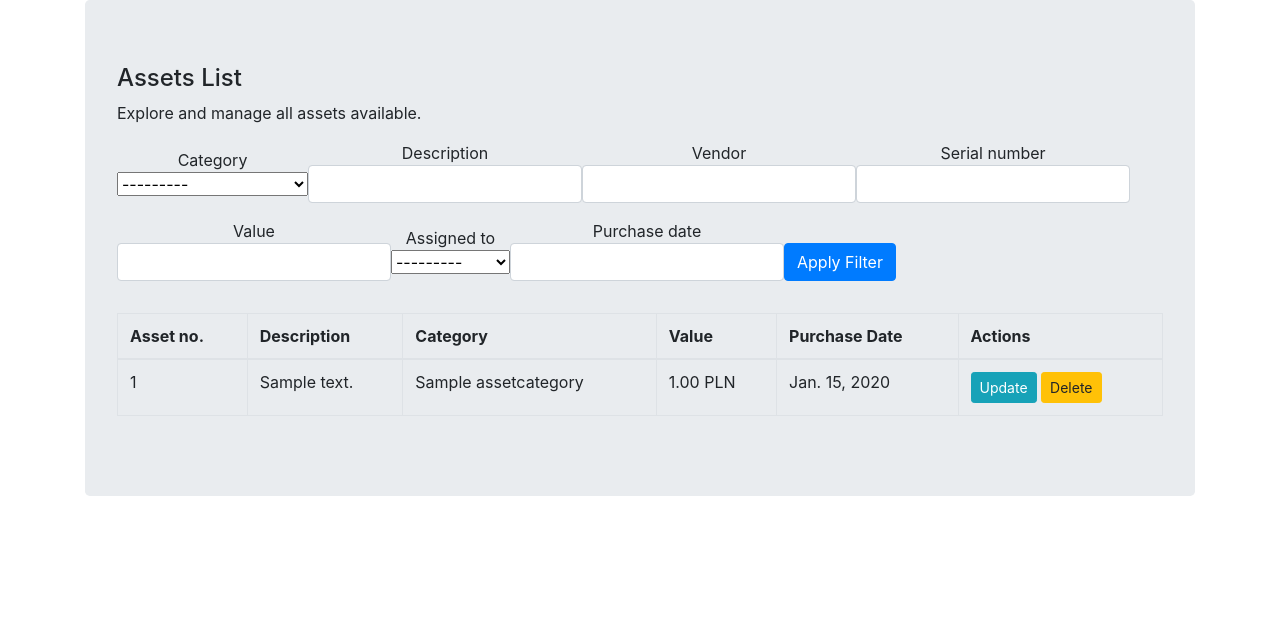
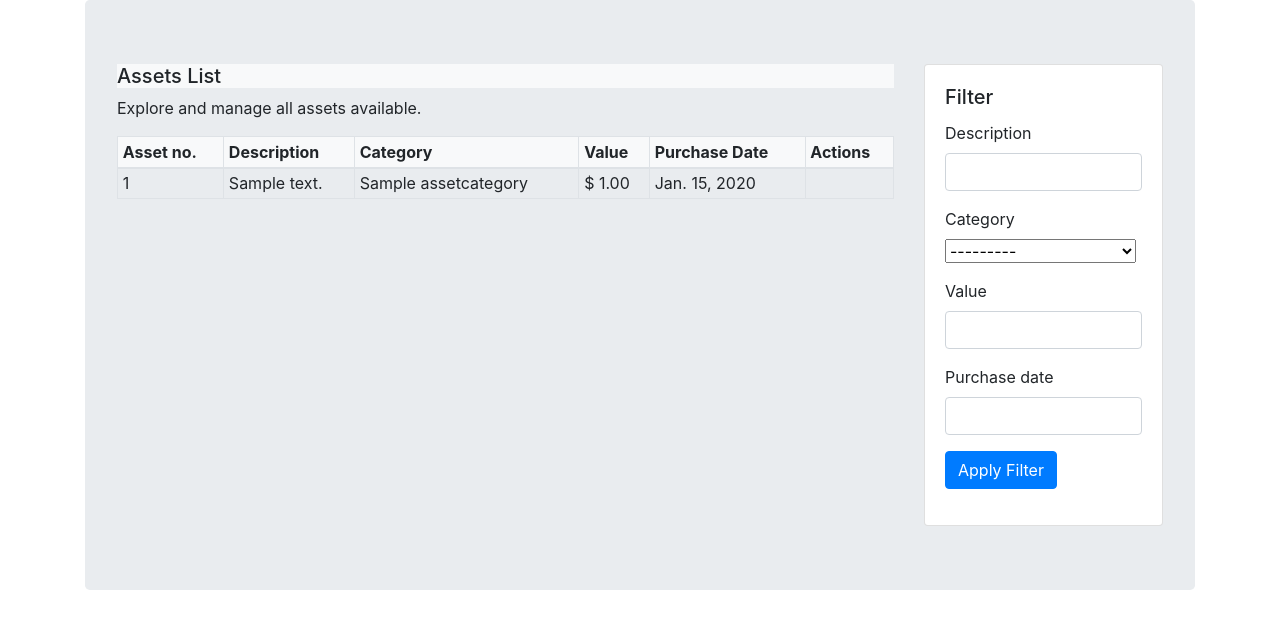
Before and after one commit to beatagliscinska/AssetGuardian, a Django app: page /assets/ in a window 1280 px wide. Shown: the part 56-685 px from the top of the page. Run offline with Django 5.2, Linux system fonts and the light colour scheme; tables that the repository leaves empty hold one stand-in row (values such as "Sample post"); some libraries are stand-ins or nearby versions.

Commit message:
Added updated assets view

```diff
--- a/viewer/templates/assets.html
+++ b/viewer/templates/assets.html
@@ -1,21 +1,16 @@
 {% extends "base.html" %}
 {% load crispy_forms_tags %}
 
-
 {% block content %}
+  <div class="row">
+    <div class="col-md-9">
       <div class="assets-list-header">
-    <h4>Assets List</h4>
+        <h5 class="bg-light">Assets List</h5>
         <p>Explore and manage all assets available.</p>
       </div>
 
-  <form method="get" class="form-inline">
-    {% csrf_token %}
-    {{ filter.form|crispy }}
-    <button type="submit" class="btn btn-primary mt-2">Apply Filter</button>
-  </form>
-
-  <table class="table table-bordered">
-    <thead>
+      <table class="table table-bordered table-sm"> <!-- Dodano klasę table-sm dla mniejszych wierszy -->
+        <thead class="bg-light"> <!-- Zmieniono klasę na bg-light dla delikatniejszego koloru tła nagłówków -->
           <tr>
             <th>Asset no.</th>
             <th>Description</th>
@@ -32,22 +27,52 @@
             <td>{{ asset.id }}</td>
             <td>{{ asset.description }}</td>
             <td>{{ asset.category.name }}</td>
-        <td>{{ asset.value }} PLN</td>
+            <td> $ {{ asset.value }}</td>
             <td>{{ asset.purchase_date }}</td>
             <td>
+              <div class="btn-group" role="group" aria-label="Asset actions">
+                {% if user.is_authenticated %}
                 <button type="submit" class="btn btn-info btn-sm" onclick="updateAsset(this)" data-id="{{ asset.id }}"> Update </button>
                 <button type="button" class="btn btn-warning btn-sm" onclick="deleteAsset(this)" data-id="{{ asset.id }}">Delete</button>
+                {% endif %}
+              </div>
             </td>
           </tr>
           {% endfor %}
         </tbody>
       </table>
+    </div>
+    <div class="col-md-3">
+      <div class="card">
+        <div class="card-body">
+          <h5 class="card-title">Filter</h5>
+          <form method="get">
+            {% csrf_token %}
+            <div class="form-group">
+              {{ filter.form.description|as_crispy_field }}
+            </div>
+            <div class="form-group">
+              {{ filter.form.category|as_crispy_field }}
+            </div>
+            <div class="form-group">
+              {{ filter.form.value|as_crispy_field }}
+            </div>
+            <div class="form-group">
+              {{ filter.form.purchase_date|as_crispy_field }}
+            </div>
+            <button type="submit" class="btn btn-primary">Apply Filter</button>
+          </form>
+        </div>
+      </div>
+    </div>
+  </div>
 
   <script>
     function deleteAsset(button) {
       var assetId = button.getAttribute("data-id");
       window.location.href = "/asset/" + assetId + "/delete/";
     }
+
     function updateAsset(button) {
       var assetId = button.getAttribute("data-id");
       window.location.href = "/asset/" + assetId + "/update/";
```
Lines whose indentation alone changed are shown as unchanged.
